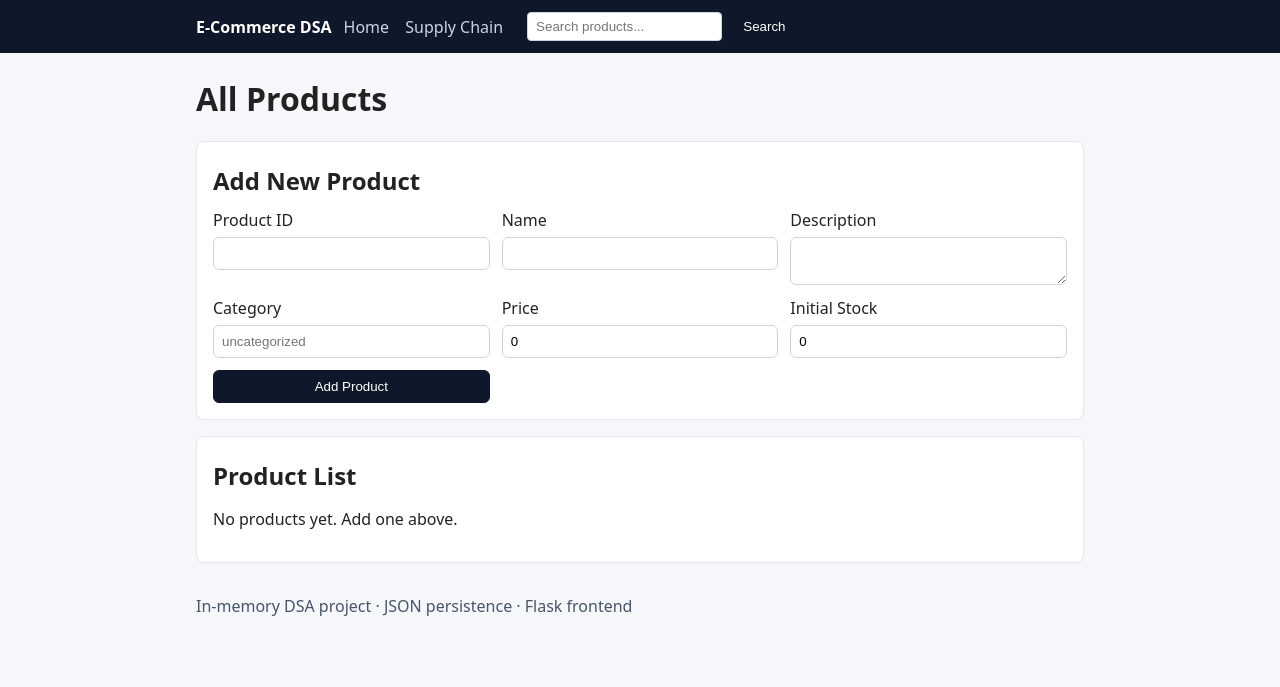
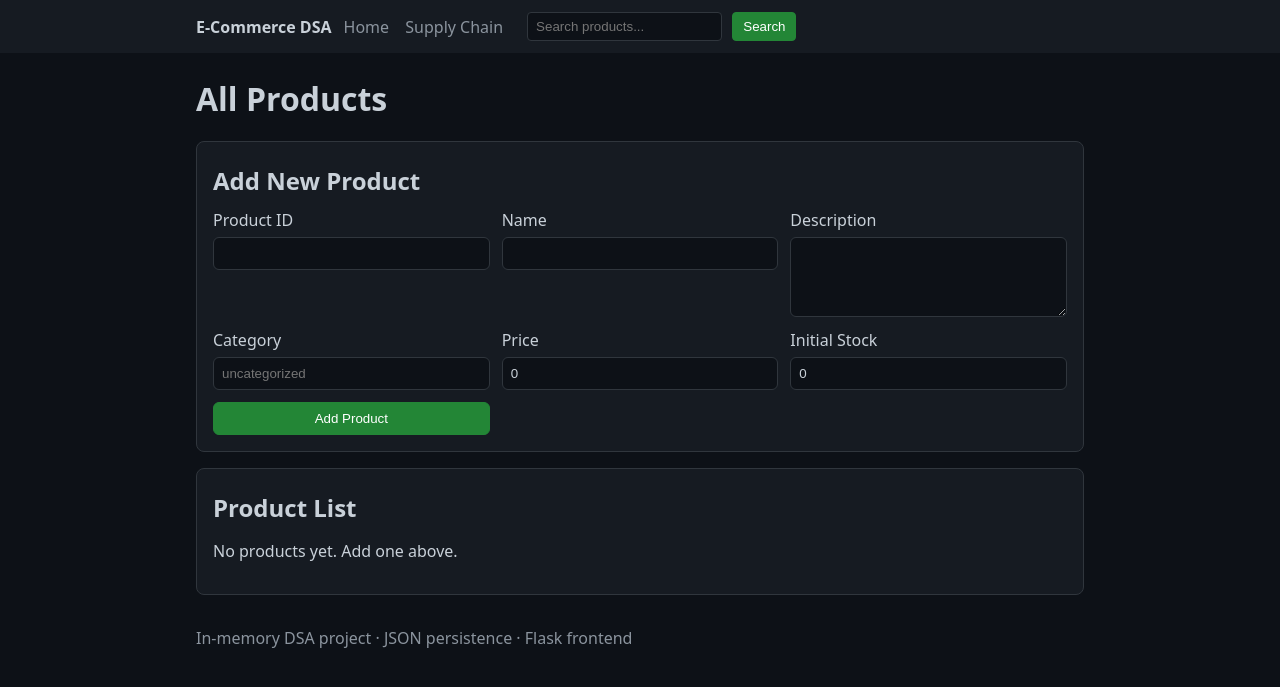
Before and after one commit to Kaustubh18111/dsa-jury, a Flask app: page / in a window 1280 px wide. Shown: the top 687 px of the page. Run offline with Flask 3, Linux system fonts and the light colour scheme.

Commit message:
style: switch UI to GitHub Dark Default-inspired theme\n\n- Dark palette, borders, and typography\n- Buttons/links styled; inputs and cards updated\n- Advertise dark color scheme in base template

```diff
--- a/static/style.css
+++ b/static/style.css
@@ -1 +1,69 @@
-*{box-sizing:border-box}body{font-family:system-ui,-apple-system,Segoe UI,Roboto,Ubuntu,Cantarell,Noto Sans,sans-serif;margin:0;background:#f6f7fb;color:#222}a{color:#2a5db0;text-decoration:none}a:hover{text-decoration:underline}.container{max-width:920px;margin:0 auto;padding:0 16px}.navbar{background:#0f172a;color:#fff}.navbar .container{display:flex;align-items:center;gap:12px;padding:12px 16px}.brand{font-weight:700;color:#fff}.nav-links a{color:#cbd5e1;margin-right:12px}.nav-search input{padding:6px 8px;border:1px solid #cbd5e1;border-radius:4px}.nav-search button{padding:6px 10px;margin-left:6px}.card{background:#fff;border:1px solid #e5e7eb;border-radius:8px;padding:16px;margin:16px 0;box-shadow:0 1px 2px rgba(0,0,0,.02)}h1{margin-top:24px}h2{margin:6px 0 12px}.list{list-style:none;padding-left:16px}.list li{padding:6px 0}.form-grid{display:grid;grid-template-columns:repeat(auto-fit,minmax(220px,1fr));gap:12px}.form-grid label{display:flex;flex-direction:column;gap:6px}.form-grid input,.form-grid textarea{padding:8px;border:1px solid #d1d5db;border-radius:6px}.form-grid button,button{padding:8px 12px;border:1px solid #0f172a;background:#0f172a;color:#fff;border-radius:6px;cursor:pointer}footer.footer{padding:16px;color:#475569}
+/* GitHub Dark Default-inspired theme */
+:root{
+	--bg: #0d1117;
+	--bg-muted: #161b22;
+	--border: #30363d;
+	--text: #c9d1d9;
+	--text-muted: #8b949e;
+	--link: #58a6ff;
+	--link-hover: #79c0ff;
+	--accent: #238636;
+	--accent-hover: #2ea043;
+}
+
+*{box-sizing:border-box}
+body{
+	font-family:system-ui,-apple-system,Segoe UI,Roboto,Ubuntu,Cantarell,Noto Sans,sans-serif;
+	margin:0;
+	background:var(--bg);
+	color:var(--text);
+}
+a{color:var(--link);text-decoration:none}
+a:hover{text-decoration:underline;color:var(--link-hover)}
+.container{max-width:920px;margin:0 auto;padding:0 16px}
+
+.navbar{background:var(--bg-muted);color:var(--text)}
+.navbar .container{display:flex;align-items:center;gap:12px;padding:12px 16px}
+.brand{font-weight:700;color:var(--text)}
+.nav-links a{color:var(--text-muted);margin-right:12px}
+.nav-search input{
+	padding:6px 8px;
+	border:1px solid var(--border);
+	border-radius:4px;
+	background:var(--bg);
+	color:var(--text);
+}
+.nav-search button{
+	padding:6px 10px;margin-left:6px;
+	border:1px solid var(--accent);
+	background:var(--accent);
+	color:#fff;
+	border-radius:4px;
+}
+.nav-search button:hover{background:var(--accent-hover);border-color:var(--accent-hover)}
+
+.card{
+	background:var(--bg-muted);
+	border:1px solid var(--border);
+	border-radius:8px;
+	padding:16px;
+	margin:16px 0;
+}
+h1{margin-top:24px}
+h2{margin:6px 0 12px;color:var(--text)}
+.list{list-style:none;padding-left:16px}
+.list li{padding:6px 0;color:var(--text)}
+
+.form-grid{display:grid;grid-template-columns:repeat(auto-fit,minmax(220px,1fr));gap:12px}
+.form-grid label{display:flex;flex-direction:column;gap:6px;color:var(--text)}
+.form-grid input,.form-grid textarea{
+	padding:8px;border:1px solid var(--border);border-radius:6px;
+	background:var(--bg);color:var(--text);
+}
+.form-grid textarea{min-height:80px}
+.form-grid button,button{
+	padding:8px 12px;border:1px solid var(--accent);background:var(--accent);color:#fff;border-radius:6px;cursor:pointer
+}
+.form-grid button:hover,button:hover{background:var(--accent-hover);border-color:var(--accent-hover)}
+
+footer.footer{padding:16px;color:var(--text-muted)}
--- a/templates/base.html
+++ b/templates/base.html
@@ -3,6 +3,7 @@
 <head>
   <meta charset="UTF-8" />
   <meta name="viewport" content="width=device-width, initial-scale=1.0" />
+  <meta name="color-scheme" content="dark" />
   <title>E-Commerce DSA</title>
   <link rel="stylesheet" href="{{ url_for('static', filename='style.css') }}">
 </head>
```
